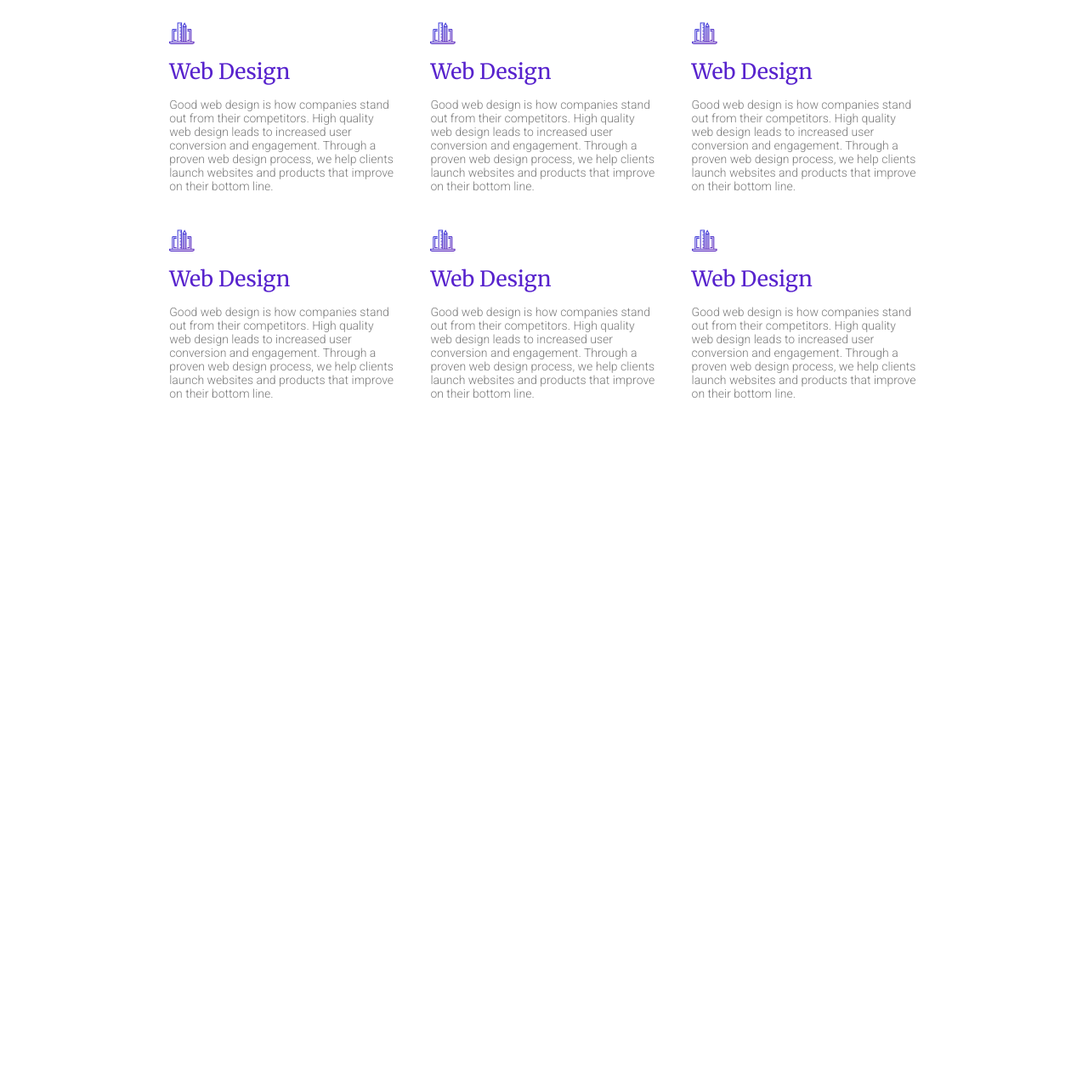
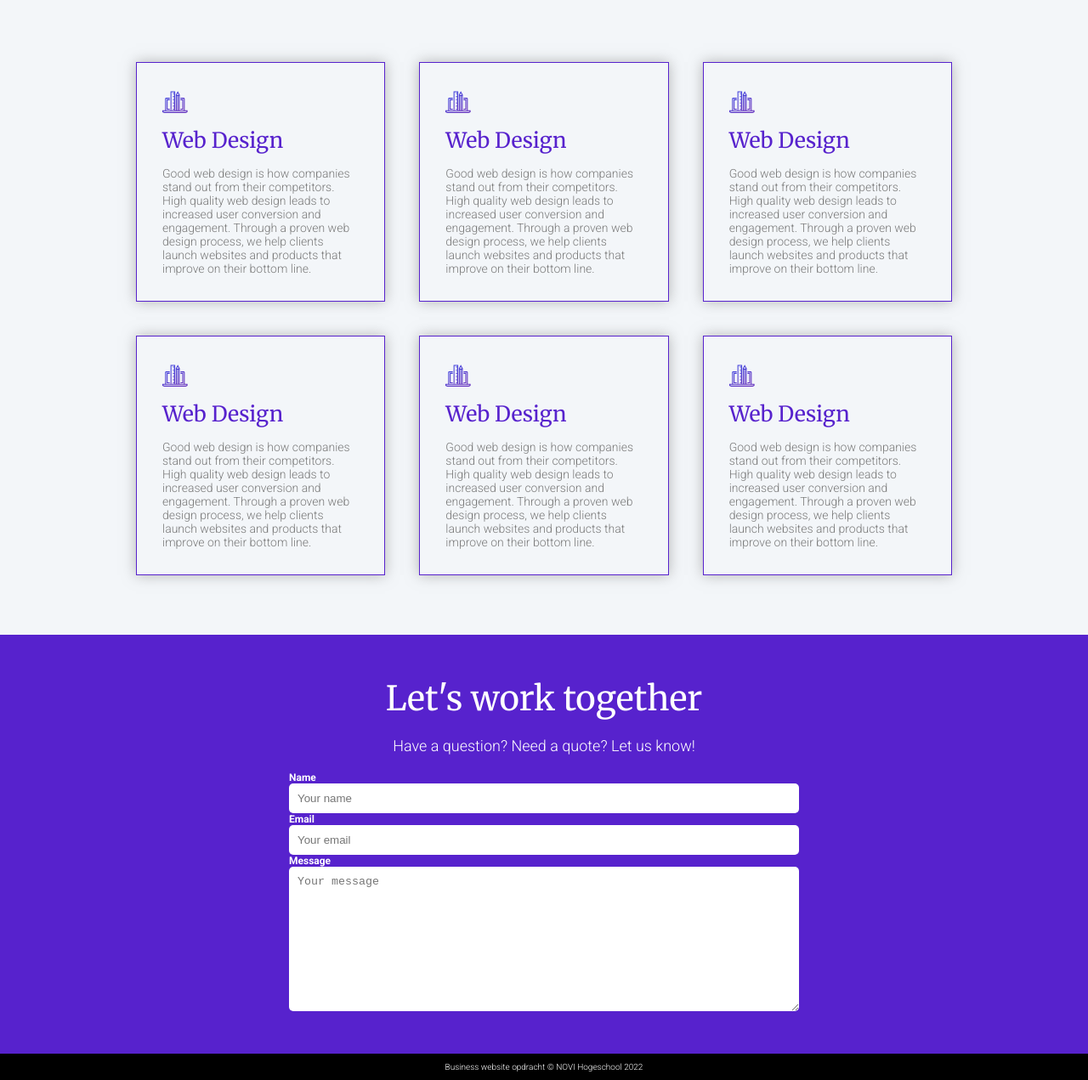
Before and after one commit to M-Bakker/novi-concept-opdracht, a website: page index.html in a window 1280 px wide. Shown: the part 2694-3965 px from the top of the page at 85% size. Before the commit the page ends 3185 px from the top, so only its background shows below. Drawn offline with Linux system fonts and the light colour scheme.

Commit message:
Concept final

```diff
--- a/index.html
+++ b/index.html
@@ -119,6 +119,23 @@
             </article>
         </div>
     </section>
+    <section class="contact-section">
+        <div class="contact-form">
+            <h2>Let's work together</h2>
+            <p>Have a question? Need a quote? Let us know!</p>
+        <form action="https://formspree.io/f/xqkwyyp" method="POST">
+            <label for="name">Name</label>
+            <input type="text" name="name" id="name" placeholder="Your name">
+            <label for="email">Email</label>
+            <input type="email" name="email" id="email" placeholder="Your email">
+            <label for="message">Message</label>
+            <textarea name="message" id="message" cols="30" rows="10" placeholder="Your message"></textarea>
+        </form>
+        </div>
+    </section>
 </main>
+<footer>
+    <p>Business website opdracht © NOVI Hogeschool 2022</p>
+</footer>
 </body>
 </html>
--- a/styles.css
+++ b/styles.css
@@ -70,8 +70,23 @@ span img {
     box-shadow: 6px 6px 20px #676363;
 }
 
+section {
+    padding-top: 50px;
+    padding-bottom: 50px;
+}
 
+.project-section {
+    display: flex;
+    flex-direction: column;
+    align-items: center;
+    width: 100%;
+    padding-top: 100px;
+    background-color: #F3F6F9;
+}
 
+section > div {
+    width: 90%;
+}
 /* --------------- 3.2 Other --------------------------- */
 
 /* ------------------------------- 4. Areas ---------------------------------------- */
@@ -129,11 +144,15 @@ nav a {
     padding: 0;
 }
 /* --------------- 4.2 main ------------------- */
+
+
 main {
     display: flex;
     flex-direction: column;
     align-items: center;
 }
+
+/* --------------- 4.2.1 Introduction ------------------- */
 .introduction {
     display: flex;
     align-items: center;
@@ -152,19 +171,11 @@ main {
     padding-top: 50px;
 }
 
-.project-section {
-    display: flex;
-    flex-direction: column;
-    align-items: center;
-    width: 90%;
-    padding-top: 100px ;
-}
-
+/* --------------- 4.2.2 Projects ------------------- */
 .projects {
     display: flex;
     flex-direction: column;
     padding: 50px;
-
     gap: 60px;
 }
 
@@ -195,13 +206,14 @@ main {
     font-size: 15px;
     font-weight: 400;
 }
-
+/* --------------- 4.2.3 Services ------------------- */
 .service-section {
     display: flex;
     flex-direction: row;
     justify-content: space-between;
     flex-wrap: wrap;
     width: 80%;
+    max-width: 1000px;
 }
 
 .service-section img {
@@ -213,8 +225,11 @@ main {
     flex-basis: 250px;
     flex-grow: 1;
     flex-shrink: 1;
-    padding: 20px;
+    padding: 30px;
+    margin: 20px;
     gap: 15px;
+    border: 1px solid #5722CD;
+    box-shadow: 0 0 15px rgba(128, 128, 128, 0.56);
 }
 
 .service-article p {
@@ -225,4 +240,58 @@ main {
 .service-article h2 {
     color: #5722CD;
 }
+
+/* --------------- 4.2.4 Form ------------------- */
+
+.contact-section {
+    display: flex;
+    width: 100%;
+    background-color: #5722CD;
+    justify-content: center;
+    padding: 50px;
+}
+form {
+    display: flex;
+    flex-direction: column;
+    width: 100%;
+}
+
+.contact-form {
+    display: flex;
+    flex-direction: column;
+    flex-basis: 600px;
+    flex-grow: 0;
+    flex-shrink: 1;
+    justify-content: center;
+    align-items: center;
+    color: white;
+    gap: 20px;
+}
+ .contact-form h2 {
+     font-size: 40px;
+     font-weight: 400;
+ }
+
+ label {
+     font-weight: bold;
+     font-size: 12px;
+ }
+
+placeholder, input, textarea {
+    padding: 10px;
+ }
+
+input, textarea, select {
+    border: 0;
+    border-radius: 5px;
+}
+/* --------------- 4.3 Footer ------------------- */
+footer {
+    display: flex;
+    justify-content: center;
+    background-color: black;
+    font-size: 10px;
+    padding: 10px;
+    color: white;
+}
 /* ------------------------------- 5. Media Queries -------------------------------- */
```
Also changed, not shown: 1 other file.
